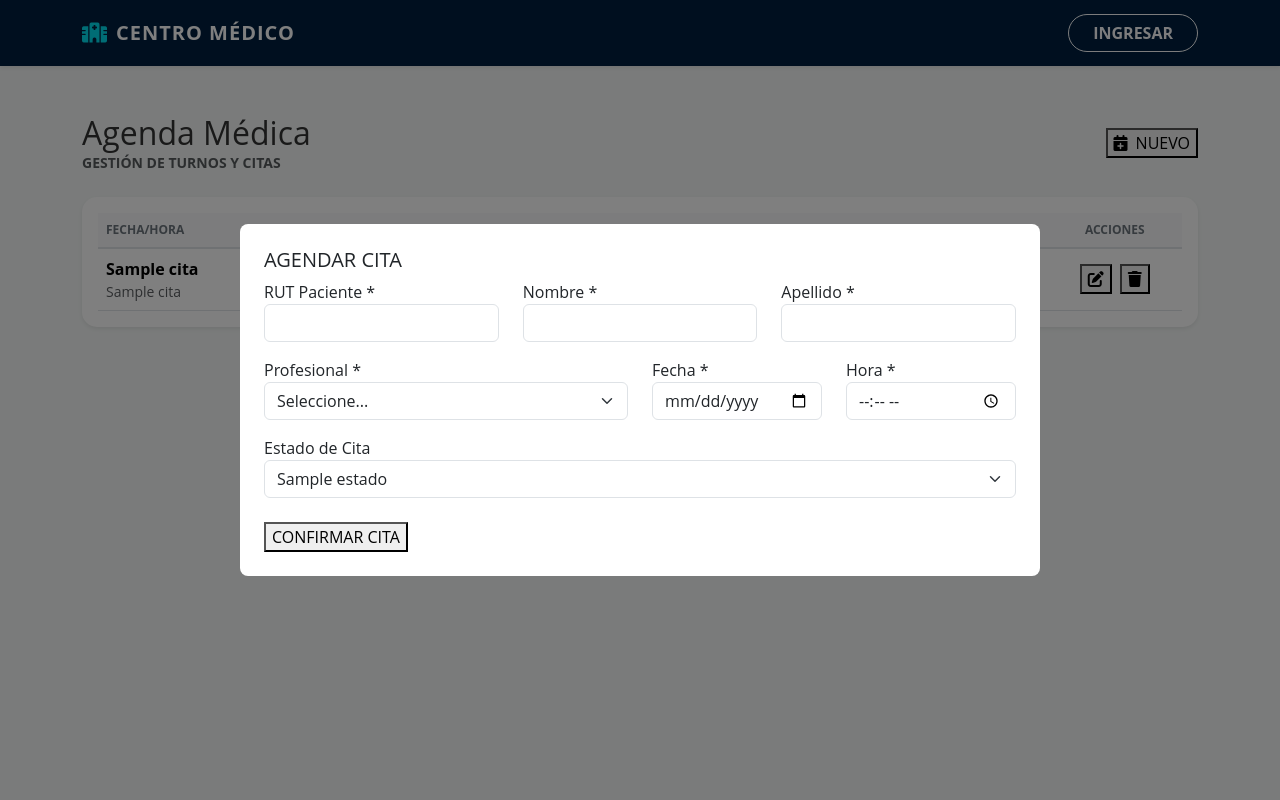
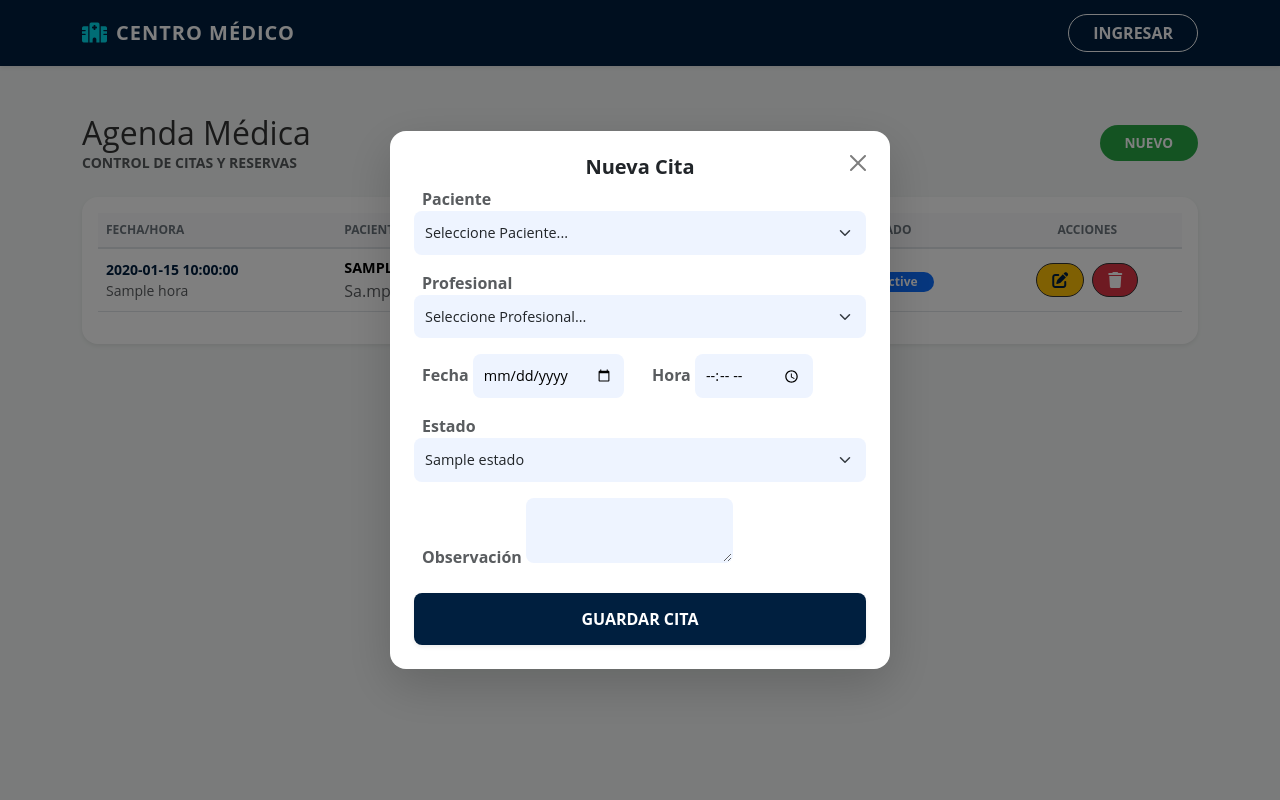
Before and after one commit to Borisivc/Centro-Medico, a Flask app: template app/templates/agenda.html in a window 1280 px wide, after a click on "NUEVO". Run offline with Flask 3, Linux system fonts and the light colour scheme; the template is opened without the code that fills it: most values are stand-ins (such as "Sample title", 1, 10 or a date in 2020); one stand-in notice (Sample message) is shown; some libraries are stand-ins or nearby versions.

Commit message:
cambios
Agenda y Dashboard v1.1
Agenda: CRUD completo con validación de integridad referencial.

Dashboard: Contadores reales (Hoy/Pacientes/Médicos) y tabla de citas diaria.

Vista Semanal: Panel de próximos 7 días con detalle resumido.

Sincronización: Ajuste final de nombres de tablas y mapeo de datos.

```diff
--- a/app/templates/agenda.html
+++ b/app/templates/agenda.html
@@ -2,20 +2,20 @@
 {% block content %}
 <div class="container py-4">
     <div class="row align-items-center mb-4">
-        <div class="col-md-8">
-            <h2 class="modal-integra-title text-start m-0">Agenda Médica</h2>
-            <p class="text-muted small mb-0 fw-bold text-uppercase">Gestión de turnos y citas</p>
+        <div class="col-md-8 text-start">
+            <h2 class="modal-centro-title m-0">Agenda Médica</h2>
+            <p class="text-muted small mb-0 fw-bold text-uppercase">Control de Citas y Reservas</p>
         </div>
         <div class="col-md-4 text-end">
-            <button type="button" class="btn-nuevo-integra" data-bs-toggle="modal" data-bs-target="#modalAgenda" onclick="nuevaCita()">
-                <i class="fas fa-calendar-plus me-2"></i>NUEVO
+            <button class="btn-nuevo-centro" data-bs-toggle="modal" data-bs-target="#modalAgenda" onclick="nuevaCita()">
+                NUEVO
             </button>
         </div>
     </div>
 
-    <div class="card border-0 shadow-sm p-3">
+    <div class="card p-3 border-0 shadow-sm rounded-4">
         <div class="table-responsive-scroll">
-            <table id="tablaAgenda" class="table table-hover align-middle mb-0 w-100">
+            <table class="table table-hover align-middle w-100">
                 <thead>
                     <tr class="small text-muted text-uppercase">
                         <th>Fecha/Hora</th>
@@ -28,27 +28,34 @@
                 <tbody>
                     {% for c in citas %}
                     <tr>
-                        <td>
-                            <div class="fw-bold text-navy-integra">{{ c[1] }}</div>
-                            <div class="small text-muted">{{ c[2] }}</div>
+                        <td class="small">
+                            <div class="fw-bold text-navy-centro">{{ c.fecha }}</div>
+                            <div class="text-muted">{{ c.hora }}</div>
                         </td>
                         <td>
-                            <div class="fw-bold">{{ c[4] }} {{ c[5] }}</div>
-                            <div class="small text-muted">{{ c[6] | formatear_rut }}</div>
+                            <div class="text-uppercase fw-bold" style="font-size: 0.9rem;">{{ c.pac_nom }} {{ c.pac_ape }}</div>
+                            <div class="x-small text-muted">{{ c.pac_rut | formatear_rut }}</div>
                         </td>
-                        <td>{{ c[8] }} {{ c[9] }}</td>
+                        <td class="text-uppercase small">{{ c.prof_nom }} {{ c.prof_ape }}</td>
                         <td>
-                            <span class="badge bg-light text-navy-integra border">{{ c[10] }}</span>
+                            {% set est = c.estado_nom %}
+                            <span class="badge rounded-pill px-3
+                                {% if est == 'ANULADA' %}bg-danger
+                                {% elif est == 'CONFIRMADA' %}bg-success
+                                {% elif est == 'ATENDIDA' %}bg-secondary
+                                {% else %}bg-primary{% endif %}">
+                                {{ est }}
+                            </span>
                         </td>
                         <td class="text-center">
-                            <button class="btn-editar-integra me-1" onclick="editarCita(this)"
-                                data-id="{{ c[0] }}" data-fecha="{{ c[1] }}" data-hora="{{ c[2] }}"
-                                data-pac_id="{{ c[3] }}" data-rut="{{ c[6] | formatear_rut }}"
-                                data-nombre="{{ c[4] }}" data-apellido="{{ c[5] }}"
-                                data-prof_id="{{ c[7] }}" data-estado="{{ c[11] }}">
+                            <button type="button" class="btn-editar-centro me-1" onclick="editarCita(this)"
+                                data-id="{{c.id}}" data-paciente="{{c.paciente_id}}"
+                                data-profesional="{{c.profesional_id}}" data-fecha="{{c.fecha}}"
+                                data-hora="{{c.hora}}" data-estado="{{c.estado_id}}"
+                                data-obs="{{c.observacion}}">
                                 <i class="fas fa-edit"></i>
                             </button>
-                            <button class="btn-eliminar-integra" onclick="eliminarCita('{{ c[0] }}')">
+                            <button type="button" class="btn-eliminar-centro" onclick="confirmarEliminar('{{c.id}}')">
                                 <i class="fas fa-trash"></i>
                             </button>
                         </td>
@@ -61,59 +68,68 @@
 </div>
 
 <div class="modal fade" id="modalAgenda" tabindex="-1" aria-hidden="true">
-    <div class="modal-dialog modal-dialog-centered modal-lg">
-        <div class="modal-content border-0">
-            <div class="modal-body p-4">
-                <h5 class="modal-integra-title" id="mTitle">AGENDAR CITA</h5>
-                <form id="formAgenda" action="{{ url_for('agenda.save') }}" method="POST">
-                    <input type="hidden" name="ag_id" id="ag_id">
-                    <input type="hidden" name="paciente_id" id="pac_id">
+    <div class="modal-dialog modal-dialog-centered">
+        <div class="modal-content border-0 shadow-lg rounded-4">
+            <div class="modal-header border-0 pb-0 pt-4 px-4 position-relative text-center">
+                <div class="w-100"><h4 class="modal-centro-title m-0 fw-bold fs-5" id="titleAgenda">Nueva Cita</h4></div>
+                <button type="button" class="btn-close position-absolute end-0 top-0 m-3" data-bs-dismiss="modal"></button>
+            </div>
+            <div class="modal-body p-4 pt-2">
+                <form action="{{ url_for('agenda.save') }}" method="POST" id="formAgenda">
+                    <input type="hidden" name="id" id="cita_id">
 
-                    <div class="row">
-                        <div class="col-md-4 mb-3">
-                            <label class="label-integra">RUT Paciente *</label>
-                            <input type="text" name="rut" id="pac_rut" class="form-control form-control-integra" oninput="rutificadorUI(this)" onblur="buscarPaciente(this.value)" required>
-                        </div>
-                        <div class="col-md-4 mb-3">
-                            <label class="label-integra">Nombre *</label>
-                            <input type="text" name="nombre" id="pac_nombre" class="form-control form-control-integra text-uppercase" required>
-                        </div>
-                        <div class="col-md-4 mb-3">
-                            <label class="label-integra">Apellido *</label>
-                            <input type="text" name="apellido" id="pac_apellido" class="form-control form-control-integra text-uppercase" required>
-                        </div>
-                    </div>
-
-                    <div class="row">
-                        <div class="col-md-6 mb-3">
-                            <label class="label-integra">Profesional *</label>
-                            <select name="profesional_id" id="prof_id" class="form-select form-control-integra" required>
-                                <option value="">Seleccione...</option>
-                                {% for pr in profesionales %}
-                                <option value="{{ pr[0] }}">{{ pr[1] }} {{ pr[2] }}</option>
-                                {% endfor %}
-                            </select>
-                        </div>
-                        <div class="col-md-3 mb-3">
-                            <label class="label-integra">Fecha *</label>
-                            <input type="date" name="fecha" id="ag_fecha" class="form-control form-control-integra" required>
-                        </div>
-                        <div class="col-md-3 mb-3">
-                            <label class="label-integra">Hora *</label>
-                            <input type="time" name="hora" id="ag_hora" class="form-control form-control-integra" required>
-                        </div>
-                    </div>
-
-                    <div class="mb-4">
-                        <label class="label-integra">Estado de Cita</label>
-                        <select name="estado_id" id="ag_estado" class="form-select form-control-integra">
-                            {% for e in estados %}
-                            <option value="{{ e[0] }}">{{ e[1] }}</option>
+                    <div class="mb-3">
+                        <label class="label-centro fw-bold x-small text-muted ms-2">Paciente</label>
+                        <select name="paciente_id" id="cita_paciente" class="form-select form-control-centro rounded-pill sm" required>
+                            <option value="">Seleccione Paciente...</option>
+                            {% for p in pacientes %}
+                            <option value="{{ p.id if p is mapping else p[0] }}">
+                                {{ (p.nombre + ' ' + p.apellido) if p is mapping else (p[1] + ' ' + p[2]) }}
+                            </option>
                             {% endfor %}
                         </select>
                     </div>
 
-                    <button type="submit" class="btn-integra-confirm">CONFIRMAR CITA</button>
+                    <div class="mb-3">
+                        <label class="label-centro fw-bold x-small text-muted ms-2">Profesional</label>
+                        <select name="profesional_id" id="cita_profesional" class="form-select form-control-centro rounded-pill sm" required>
+                            <option value="">Seleccione Profesional...</option>
+                            {% for pr in profesionales %}
+                            <option value="{{ pr.id if pr is mapping else pr[0] }}">
+                                {{ (pr.nombre + ' ' + pr.apellido) if pr is mapping else (pr[1] + ' ' + pr[2]) }}
+                            </option>
+                            {% endfor %}
+                        </select>
+                    </div>
+
+                    <div class="row g-2 mb-3">
+                        <div class="col-6">
+                            <label class="label-centro fw-bold x-small text-muted ms-2">Fecha</label>
+                            <input type="date" name="fecha" id="cita_fecha" class="form-control-centro rounded-pill sm" required>
+                        </div>
+                        <div class="col-6">
+                            <label class="label-centro fw-bold x-small text-muted ms-2">Hora</label>
+                            <input type="time" name="hora" id="cita_hora" class="form-control-centro rounded-pill sm" required>
+                        </div>
+                    </div>
+
+                    <div class="mb-3">
+                        <label class="label-centro fw-bold x-small text-muted ms-2">Estado</label>
+                        <select name="estado_id" id="cita_estado" class="form-select form-control-centro rounded-pill sm" required>
+                            {% for e in estados %}
+                            <option value="{{ e.id if e is mapping else e[0] }}">{{ e.nombre if e is mapping else e[1] }}</option>
+                            {% endfor %}
+                        </select>
+                    </div>
+
+                    <div class="mb-4">
+                        <label class="label-centro fw-bold x-small text-muted ms-2">Observación</label>
+                        <textarea name="observacion" id="cita_obs" class="form-control-centro rounded-4 text-uppercase" rows="2"></textarea>
+                    </div>
+
+                    <div class="d-grid gap-2">
+                        <button type="submit" class="btn-centro-confirm rounded-pill fw-bold py-2 shadow-sm">GUARDAR CITA</button>
+                    </div>
                 </form>
             </div>
         </div>
@@ -121,80 +137,54 @@
 </div>
 
 <script>
-    $(document).ready(function() {
-        $('#tablaAgenda').DataTable({ "language": { "url": "//cdn.datatables.net/plug-ins/1.13.6/i18n/es-ES.json" } });
-
+    document.addEventListener('DOMContentLoaded', function() {
         {% with messages = get_flashed_messages(with_categories=true) %}
-            {% if messages %}{% for category, message in messages %}
-                Swal.fire({ title: 'Sistema Integra', text: "{{ message }}", icon: "{{ 'success' if category == 'success' else 'error' if category == 'danger' else 'warning' }}", customClass: { confirmButton: 'btn-integra-confirm' }, buttonsStyling: false });
-            {% endfor %}{% endif %}
+            {% if messages %}
+                {% for category, message in messages %}
+                    Swal.fire({
+                        title: 'Centro Médico',
+                        text: "{{ message }}",
+                        icon: "{{ 'success' if category == 'success' else 'error' if category == 'danger' else 'warning' }}",
+                        confirmButtonText: 'Aceptar',
+                        customClass: { confirmButton: 'btn-centro-confirm rounded-pill px-4' },
+                        buttonsStyling: false
+                    });
+                {% endfor %}
+            {% endif %}
         {% endwith %}
     });
 
-    function rutificadorUI(input) {
-        let v = input.value.replace(/\./g, '').replace(/-/g, '').toUpperCase();
-        if (v.length > 1) {
-            let cuerpo = v.slice(0, -1).slice(0, 8);
-            let dv = v.slice(-1);
-            input.value = cuerpo.replace(/\B(?=(\d{3})+(?!\d))/g, ".") + "-" + dv;
-        }
+    function nuevaCita(){
+        document.getElementById('formAgenda').reset();
+        document.getElementById('cita_id').value = '';
+        document.getElementById('titleAgenda').innerText = 'Nueva Cita';
     }
 
-    function buscarPaciente(rut) {
-        if (rut.length < 8) return;
-        fetch(`/agenda/buscar_paciente/${rut}`)
-            .then(res => res.json())
-            .then(data => {
-                if (data.existe) {
-                    document.getElementById('pac_id').value = data.id;
-                    document.getElementById('pac_nombre').value = data.nombre;
-                    document.getElementById('pac_apellido').value = data.apellido;
-                    document.getElementById('pac_nombre').readOnly = true;
-                    document.getElementById('pac_apellido').readOnly = true;
-                } else {
-                    document.getElementById('pac_id').value = '';
-                    document.getElementById('pac_nombre').readOnly = false;
-                    document.getElementById('pac_apellido').readOnly = false;
-                }
-            });
-    }
-
-    function nuevaCita() {
-        document.getElementById('formAgenda').reset();
-        document.getElementById('ag_id').value = '';
-        document.getElementById('pac_id').value = '';
-        document.getElementById('pac_nombre').readOnly = false;
-        document.getElementById('pac_apellido').readOnly = false;
-        document.getElementById('pac_rut').readOnly = false;
-    }
-
-    function editarCita(btn) {
-        document.getElementById('ag_id').value = btn.dataset.id;
-        document.getElementById('pac_id').value = btn.dataset.pac_id;
-        document.getElementById('pac_rut').value = btn.dataset.rut;
-        document.getElementById('pac_nombre').value = btn.dataset.nombre;
-        document.getElementById('pac_apellido').value = btn.dataset.apellido;
-        document.getElementById('prof_id').value = btn.dataset.prof_id;
-        document.getElementById('ag_fecha').value = btn.dataset.fecha;
-        document.getElementById('ag_hora').value = btn.dataset.hora;
-        document.getElementById('ag_estado').value = btn.dataset.estado;
-
-        document.getElementById('pac_rut').readOnly = true;
+    function editarCita(b){
+        nuevaCita();
+        document.getElementById('cita_id').value = b.dataset.id;
+        document.getElementById('cita_paciente').value = b.dataset.paciente;
+        document.getElementById('cita_profesional').value = b.dataset.profesional;
+        document.getElementById('cita_fecha').value = b.dataset.fecha;
+        document.getElementById('cita_hora').value = b.dataset.hora;
+        document.getElementById('cita_estado').value = b.dataset.estado;
+        document.getElementById('cita_obs').value = b.dataset.obs;
+        document.getElementById('titleAgenda').innerText = 'Editar Cita';
         bootstrap.Modal.getOrCreateInstance(document.getElementById('modalAgenda')).show();
     }
 
-    function eliminarCita(id) {
+    function confirmarEliminar(id) {
         Swal.fire({
-            title: '¿Anular Cita?', text: "Esta acción no se puede deshacer.", icon: 'warning',
-            showCancelButton: true, confirmButtonText: 'SÍ, ANULAR', cancelButtonText: 'CANCELAR',
-            customClass: { confirmButton: 'btn-integra-confirm', cancelButton: 'btn-eliminar-integra' },
+            title: '¿Eliminar Cita?',
+            text: "Esta acción quitará al paciente de la agenda.",
+            icon: 'warning',
+            showCancelButton: true,
+            confirmButtonText: 'SÍ, ELIMINAR',
+            cancelButtonText: 'CANCELAR',
+            customClass: { confirmButton: 'btn btn-danger rounded-pill me-2', cancelButton: 'btn btn-light rounded-pill' },
             buttonsStyling: false
         }).then((result) => {
-            if (result.isConfirmed) {
-                fetch(`/agenda/delete/${id}`, { method: 'POST' })
-                .then(res => res.json())
-                .then(data => { location.reload(); });
-            }
+            if (result.isConfirmed) window.location.href = "{{ url_for('agenda.delete', id=0) }}".replace('0', id);
         });
     }
 </script>
```
Also changed, not shown: app/agenda.py (+59 -73 lines), app/main.py (+77 -11 lines), app/templates/dashboard.html (+70 -35 lines).
